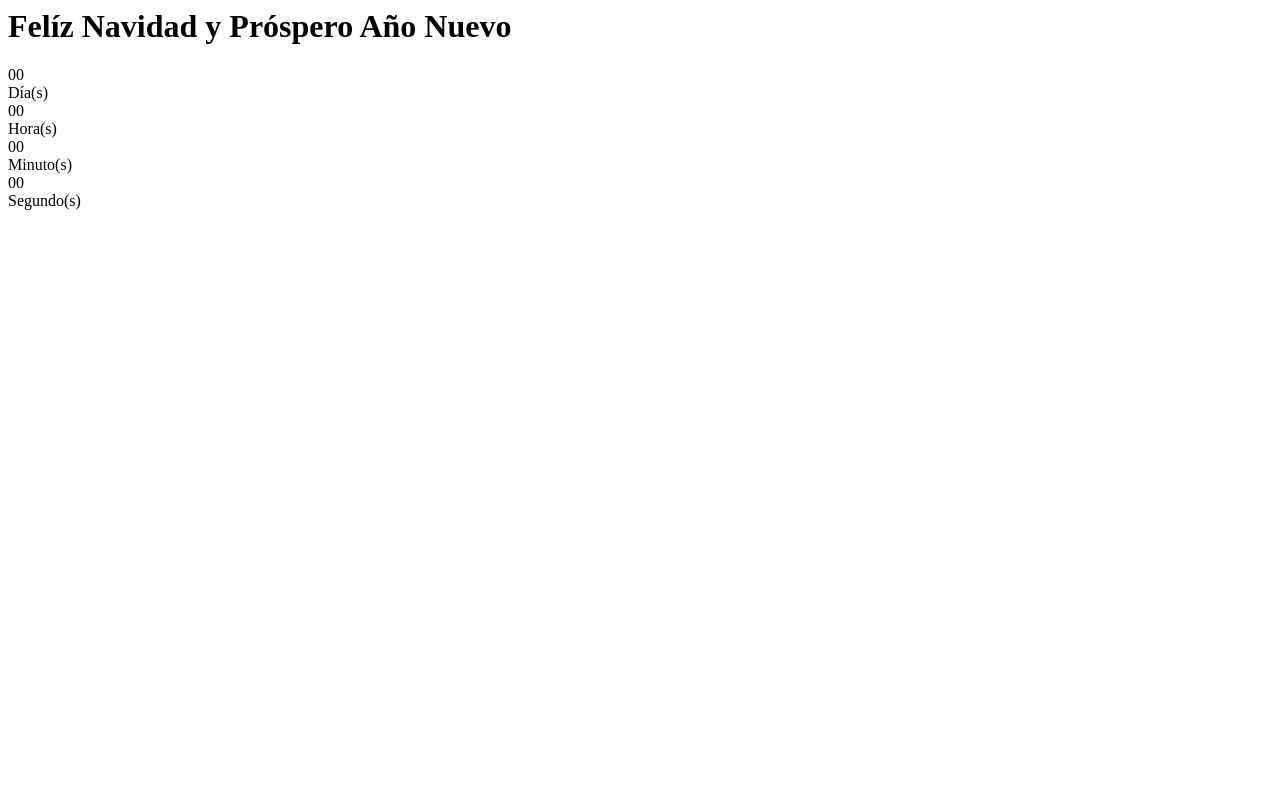
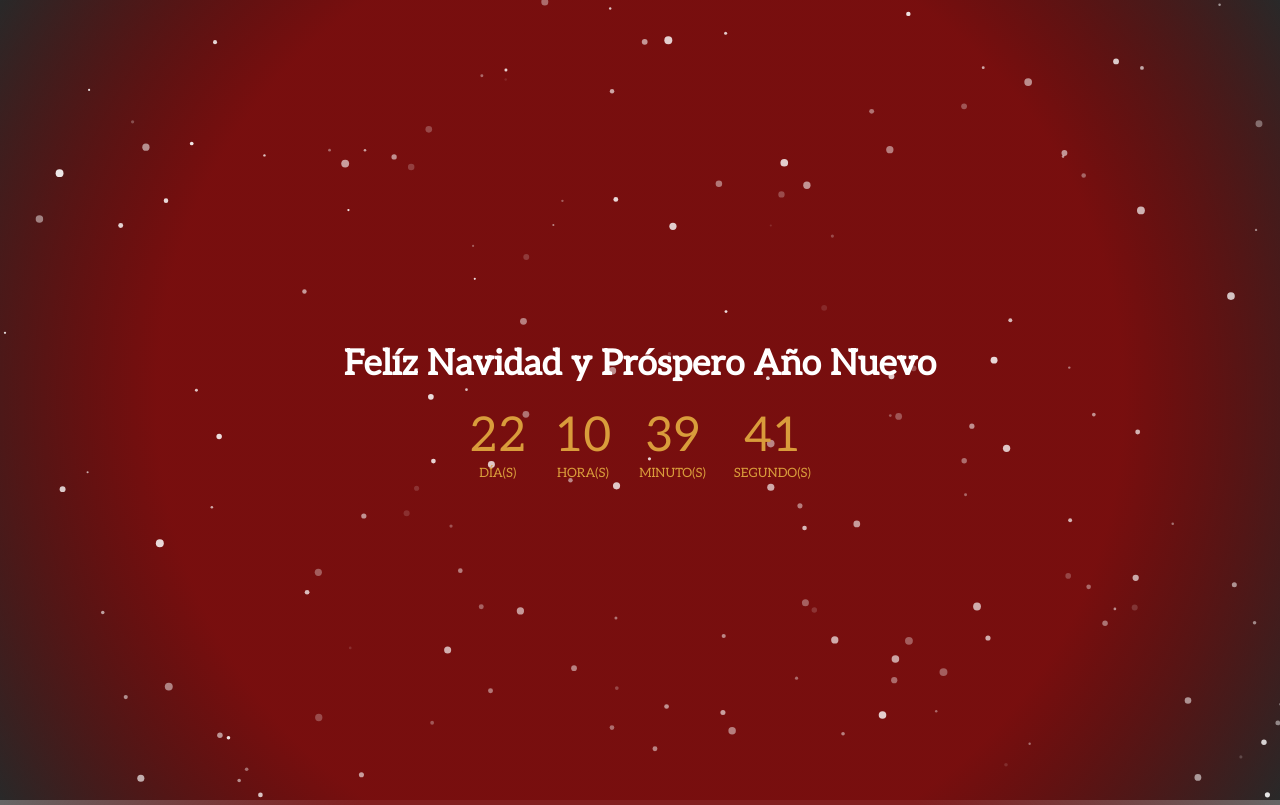
Before and after one commit to devleonardofenalco/fenalco.github.io, a plain HTML site: page index.html in a window 1280 px wide. Drawn offline with Linux system fonts and the light colour scheme.

Commit message:
first commit

```diff
--- a/index.html
+++ b/index.html
@@ -1,3 +1,13 @@
+<!DOCTYPE html>
+<html lang="en" >
+<head>
+  <meta charset="UTF-8">
+  <title>CodePen - Contador para Navidad o Año Nuevo </title>
+  <link rel="stylesheet" href="./style.css">
+
+</head>
+<body>
+<!-- partial:index.partial.html -->
 <head>
   <meta charset="UTF-8">
   <meta name="viewport" content="width=device-width, initial-scale=1.0">
@@ -29,3 +39,8 @@
     </div>
   </div>
 </body>
+<!-- partial -->
+  <script  src="./script.js"></script>
+
+</body>
+</html>
```
Also changed, not shown: script.js (line endings or trailing spaces), style.css (line endings or trailing spaces).
